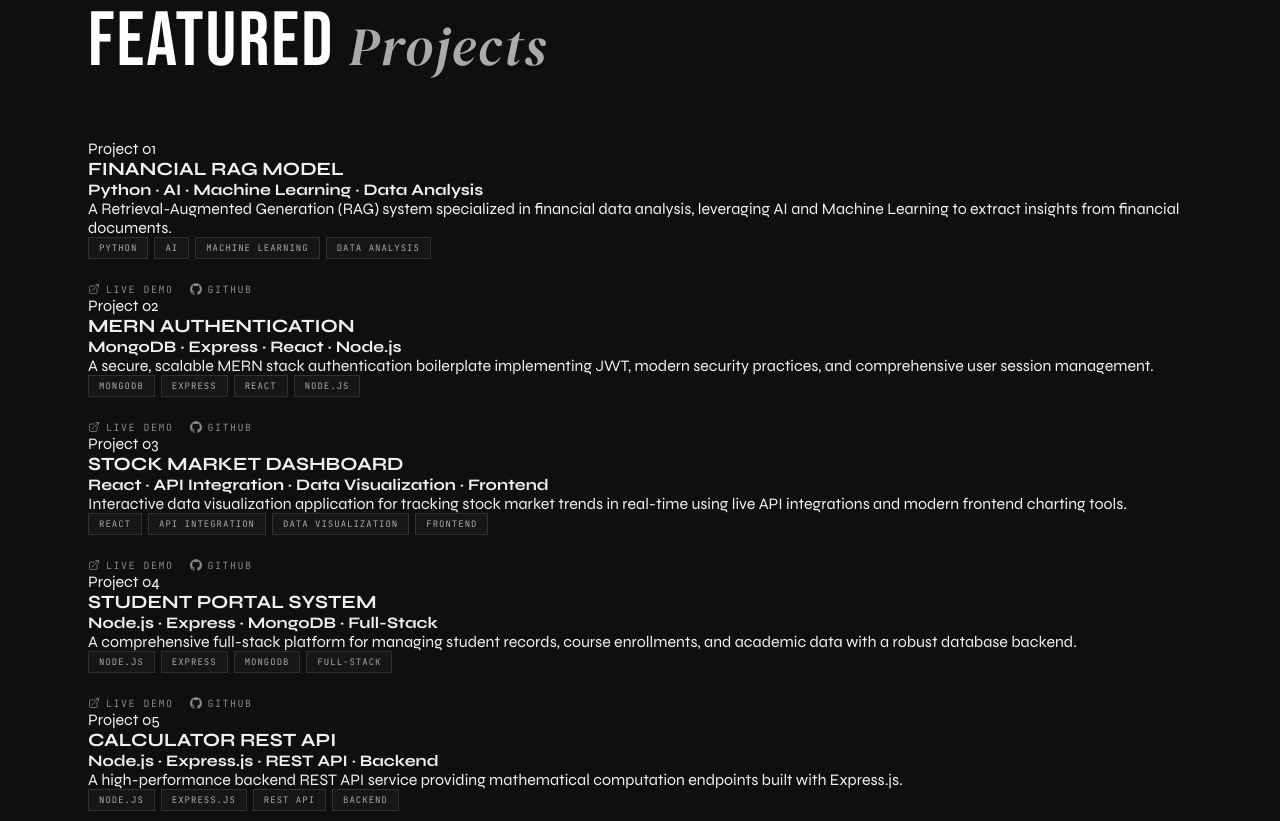
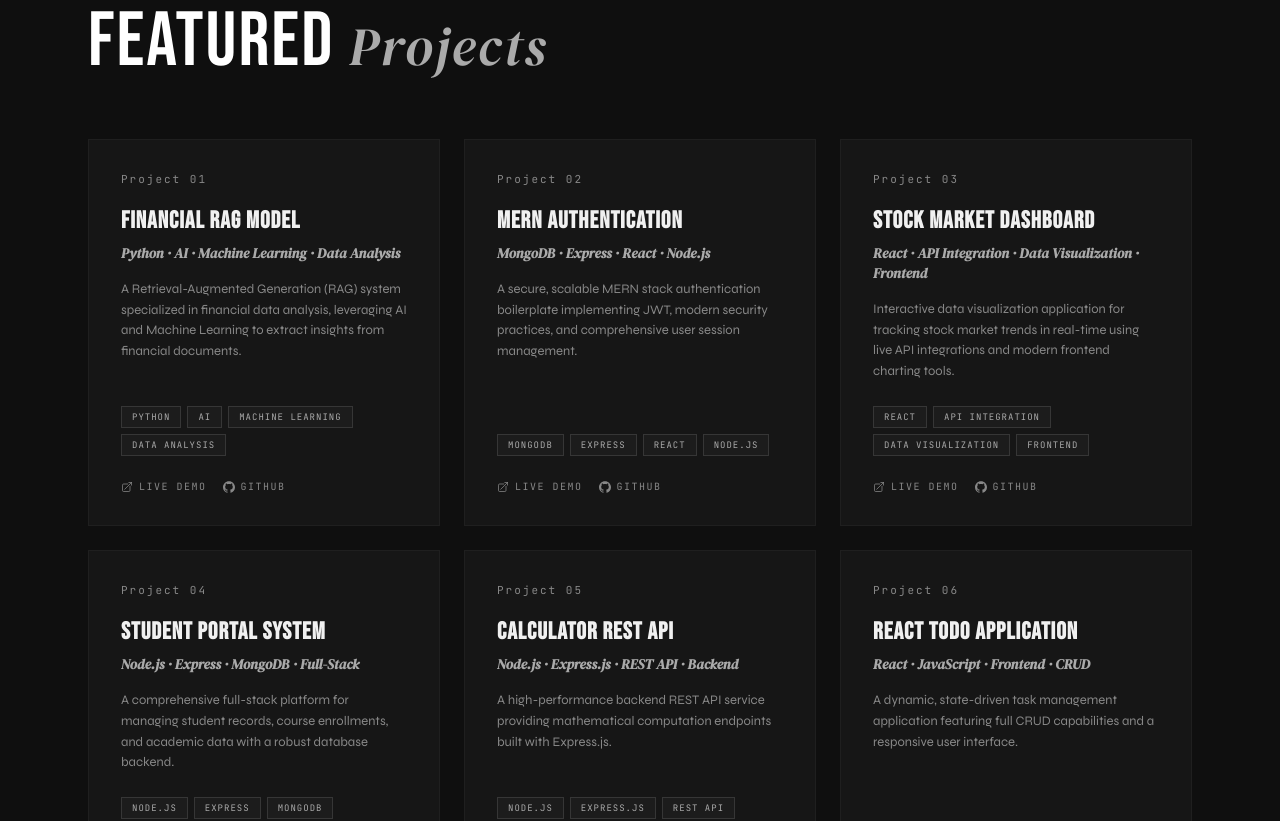
Before and after one commit to abdullah2k05/portfolio, a React (Vite) app: page / in a window 1280 px wide. Shown: the part 2700-3521 px from the top of the page. Built offline with nearby package versions, Linux system fonts and the light colour scheme; the HTML template or start-up script is replaced by a standard one.

Commit message:
Initial commit: Add portfolio project

```diff
--- a/src/App.jsx
+++ b/src/App.jsx
@@ -55,7 +55,7 @@ export default function App() {
     let revealObserver;
     const setupTimer = setTimeout(() => {
       /* ── CURSOR HOVER ── */
-      const interactables = 'a, button, .skill-card, .project-timeline-item, .exp-item, .event-card, .highlight-card, .stat-box, .edu-item';
+      const interactables = 'a, button, .skill-card, .project-card, .exp-item, .event-card, .highlight-card, .stat-box, .edu-item';
       const addHover = () => document.body.classList.add('cursor-hover');
       const removeHover = () => document.body.classList.remove('cursor-hover');
       document.querySelectorAll(interactables).forEach(el => {
--- a/src/components/Projects.jsx
+++ b/src/components/Projects.jsx
@@ -8,10 +8,10 @@ export default function Projects() {
           <div className="section-label">03 — Work</div>
           <div className="section-title">Featured <em>Projects</em></div>
         </div>
-        <div className="projects-timeline">
+        <div className="projects-grid">
           {projects.map((project, idx) => (
-            <div key={project.id} className={`project-timeline-item reveal reveal-delay-${(idx % 3) + 1}`}>
-              <div className="project-timeline-num">Project {String(idx + 1).padStart(2, '0')}</div>
+            <div key={project.id} className={`project-card reveal reveal-delay-${(idx % 3) + 1}`}>
+              <div className="project-num">Project {String(idx + 1).padStart(2, '0')}</div>
               <h3>{project.title.toUpperCase()}</h3>
               <h4>{project.tech.join(' · ')}</h4>
               <p>{project.description}</p>
```
